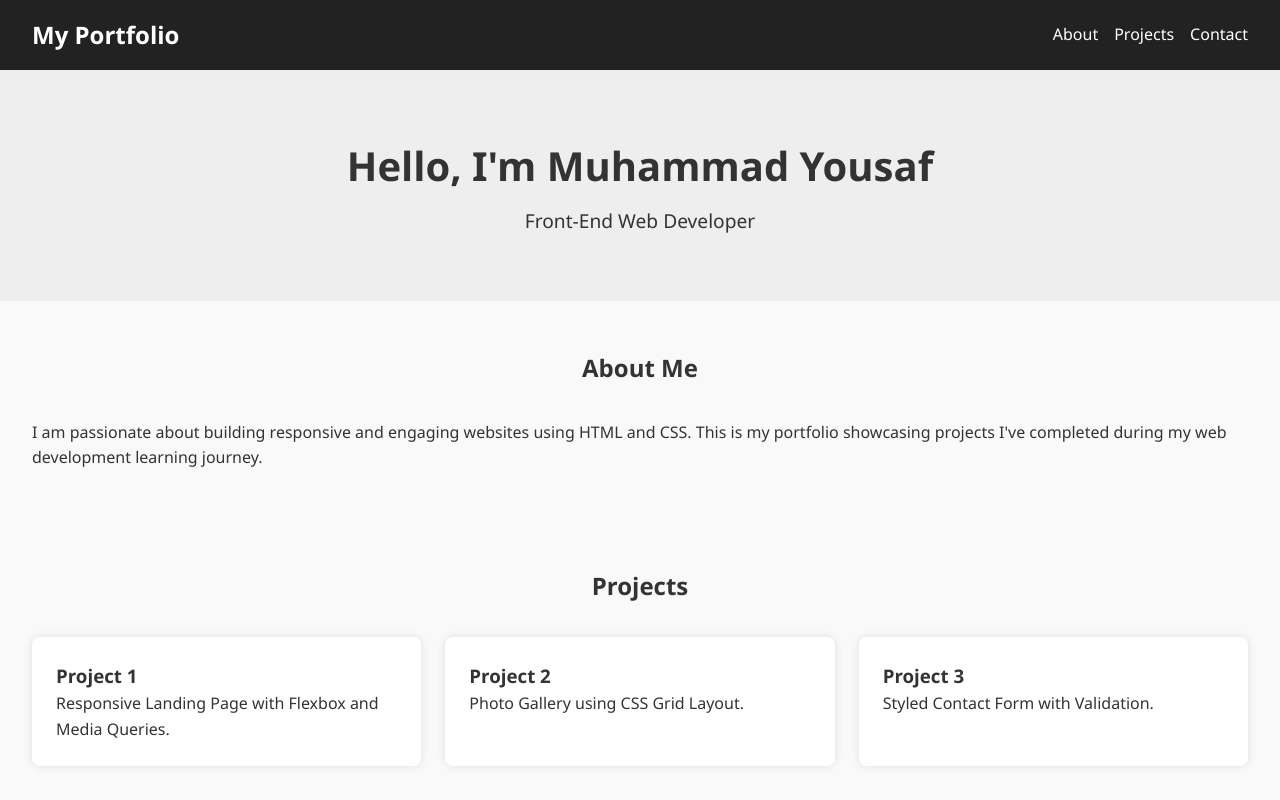
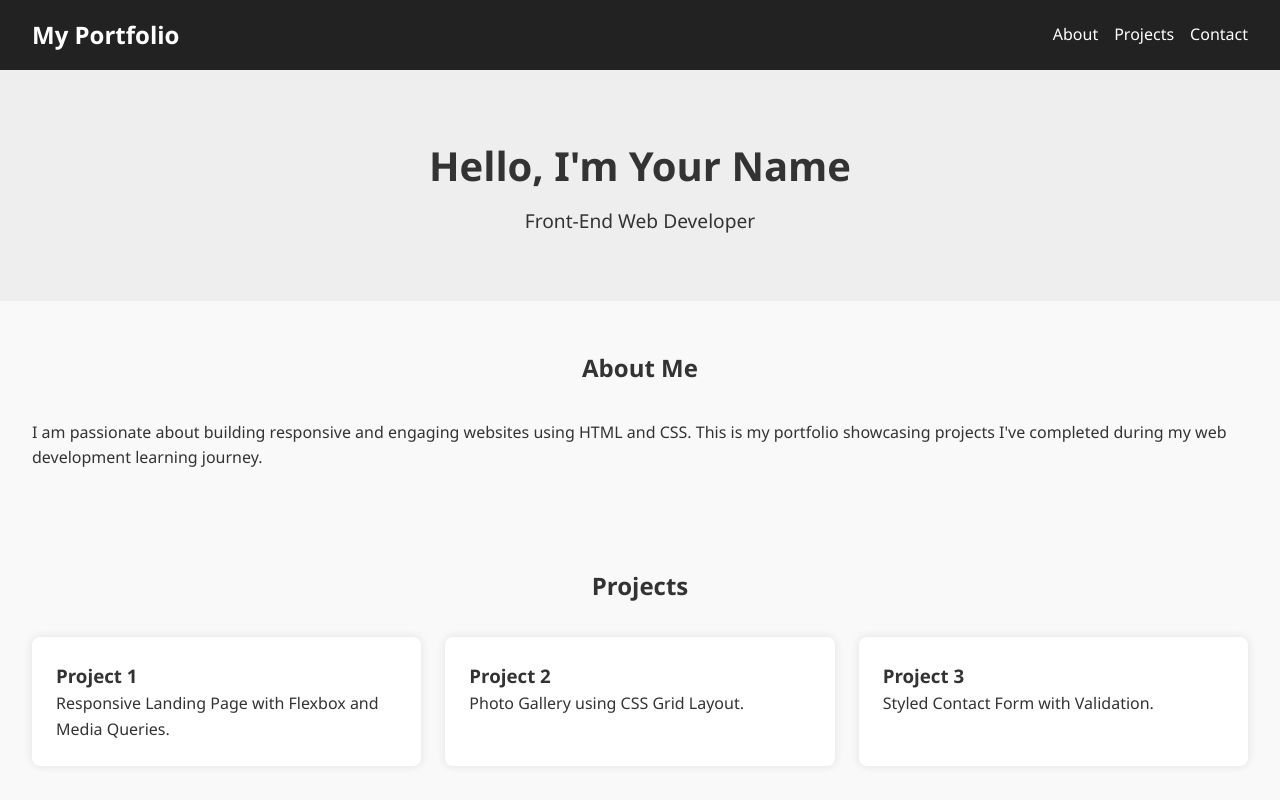
Before and after one commit to myousaf2233/portfolio-website, a plain HTML site: page index.html in a window 1280 px wide. Shown: the top 800 px of the page. Drawn offline with Linux system fonts and the light colour scheme.

Commit message:
Update index.html

```diff
--- a/index.html
+++ b/index.html
@@ -19,7 +19,7 @@
   </header>
 
   <section class="hero">
-    <h2>Hello, I'm Muhammad Yousaf</h2>
+    <h2>Hello, I'm Your Name</h2>
     <p>Front-End Web Developer</p>
   </section>
 
```
